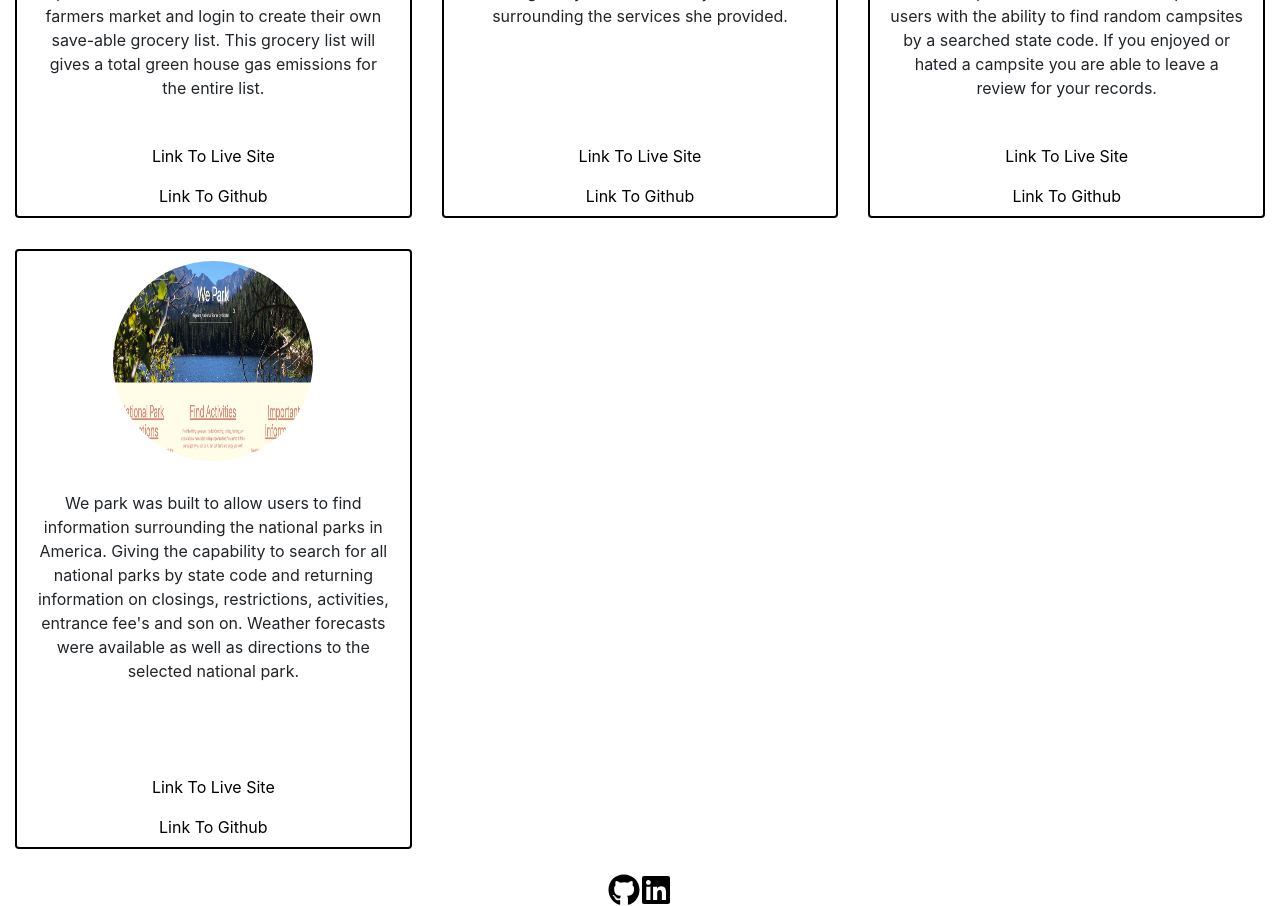
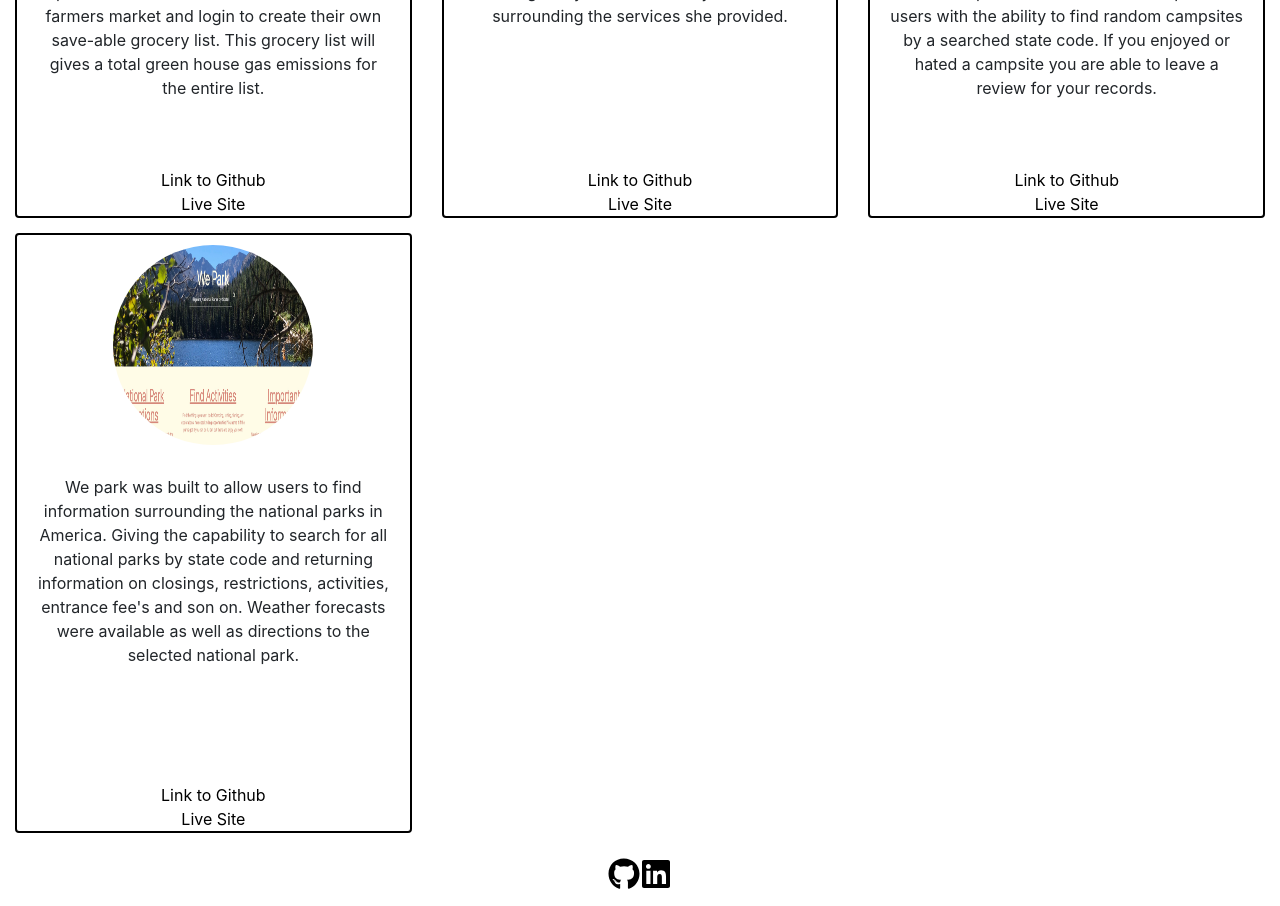
Before and after one commit to Jdusang1/designedbydenver, a React (Create React App) app: page /portfolio in a window 1280 px wide. Shown: the part 500-1406 px from the top of the page. Built offline with nearby package versions, Linux system fonts and the light colour scheme.

Commit message:
updated links to github and live site for projects

```diff
--- a/src/components/ProjectCard.js
+++ b/src/components/ProjectCard.js
@@ -24,7 +24,7 @@ const CardWrapper = styled.article`
 
   }
 
-  .nav-link{
+  a{
     justify-content: center;
     text-align: center;
   }
@@ -43,8 +43,8 @@ const ProjectCard = (props) => {
 
         </CardBody>
 
-        <NavLink href="www.google.com">Link To Live Site</NavLink>
-        <NavLink href={props.text}>Link To Github</NavLink>
+        <a target="_blank" href={props.github}>Link to Github</a>
+        <a target="_blank" href={props.deploy}>Live Site</a>
       </Card>
     </CardWrapper>
 
--- a/src/pages/Portfolio.js
+++ b/src/pages/Portfolio.js
@@ -20,20 +20,27 @@ function Portfolio() {
                             <ProjectCard
                                 img={Worthy}
                                 text={"Worthy Origin is an app where users can gather more information on the environmental impact of their grocery items. Users can search for food items to see what green house gas emissions are associated with each product. Users can also search for a local farmers market and login to create their own save-able grocery list. This grocery list will gives a total green house gas emissions for the entire list."}
+                                deploy={"https://worthyorigin.herokuapp.com/"}
+                                github={"https://github.com/Jdusang1/Worthy-Origin"}
+                            />
 
-                            />
-                            <NavLink href={"www.google.com"}></NavLink>
+
                         </Col>
                         <Col>
                             <ProjectCard
                                 img={Organized}
                                 text={"This project was built for a small business owner in the Montrose area of Colorado. It was built with a simple layout to display information regarding the services her business provides. Allowing potential clients to get any information they needed surrounding the services she provided."}
+                                deploy={"www.organized-design.net"}
+                                github={"https://github.com/Jdusang1/organizedbydesign"}
+
                             />
                         </Col>
                         <Col>
                             <ProjectCard
                                 img={CampFound}
                                 text={"This project was built for users to be able to track and log there experiences at desired campgrounds. Whether keeping track of places that you've been or places you would like to go, Campfound allowed you to do so. It also incorporates an API that would provide users with the ability to find random campsites by a searched state code. If you enjoyed or hated a campsite you are able to leave a review for your records."}
+                                deploy={"https://camp-tracker.herokuapp.com/"}
+                                github={"https://github.com/Jdusang1/CampTracker"}
 
                             />
 
@@ -44,6 +51,8 @@ function Portfolio() {
                             <ProjectCard
                                 img={WePark}
                                 text={"We park was built to allow users to find information surrounding the national parks in America. Giving the capability to search for all national parks by state code and returning information on closings, restrictions, activities, entrance fee's and son on. Weather forecasts were available as well as directions to the selected national park."}
+                                deploy={"https://jdusang1.github.io/We-Park/"}
+                                github={"https://github.com/Jdusang1/We-Park"}
 
                             />
                         </Col>
```
